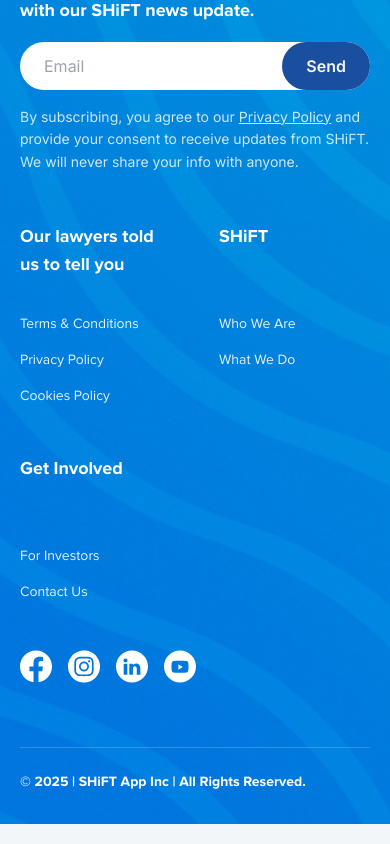
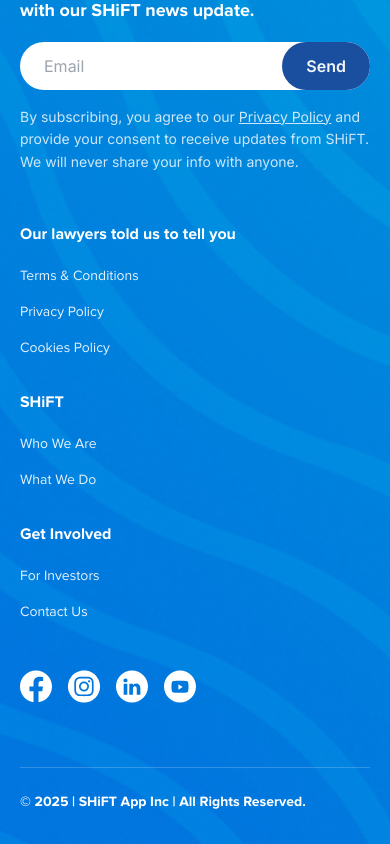
Before and after one commit to shift-developers/shift, a Next.js app: page /contact-us in a window 390 px wide. Shown: the part 2688-3532 px from the top of the page. Built offline with nearby package versions, Linux system fonts and the light colour scheme.

Commit message:
fix: Improve footer layout on mobile devices
- Stack footer columns vertically on mobile (grid-cols-1)
- Use 2 columns on small screens, 3 on medium+
- Reduce header height on mobile (h-auto)
- Smaller text on mobile (text-base)
- Adjust gaps for better mobile spacing

```diff
--- a/src/components/Footer.tsx
+++ b/src/components/Footer.tsx
@@ -182,10 +182,10 @@
             {/* Right: Footer Links and Social Icons */}
             <div className="flex flex-col gap-12 lg:justify-end">
               {/* Footer Links Grid */}
-              <div className="grid grid-cols-2 md:grid-cols-3 gap-12 lg:gap-20 xl:gap-24">
+              <div className="grid grid-cols-1 sm:grid-cols-2 md:grid-cols-3 gap-8 sm:gap-12 lg:gap-20 xl:gap-24">
                 {footerSections.map((section) => (
                   <div key={section.title} className="flex flex-col">
-                    <h4 className="text-pure-white font-bold font-proxima text-lg h-[4rem] lg:h-[3rem] flex items-start mb-6">
+                    <h4 className="text-pure-white font-bold font-proxima text-base sm:text-lg h-auto sm:h-[3rem] lg:h-[3rem] flex items-start mb-4 sm:mb-6">
                       {section.title}
                     </h4>
                     <ul className="flex flex-col gap-3">
```
